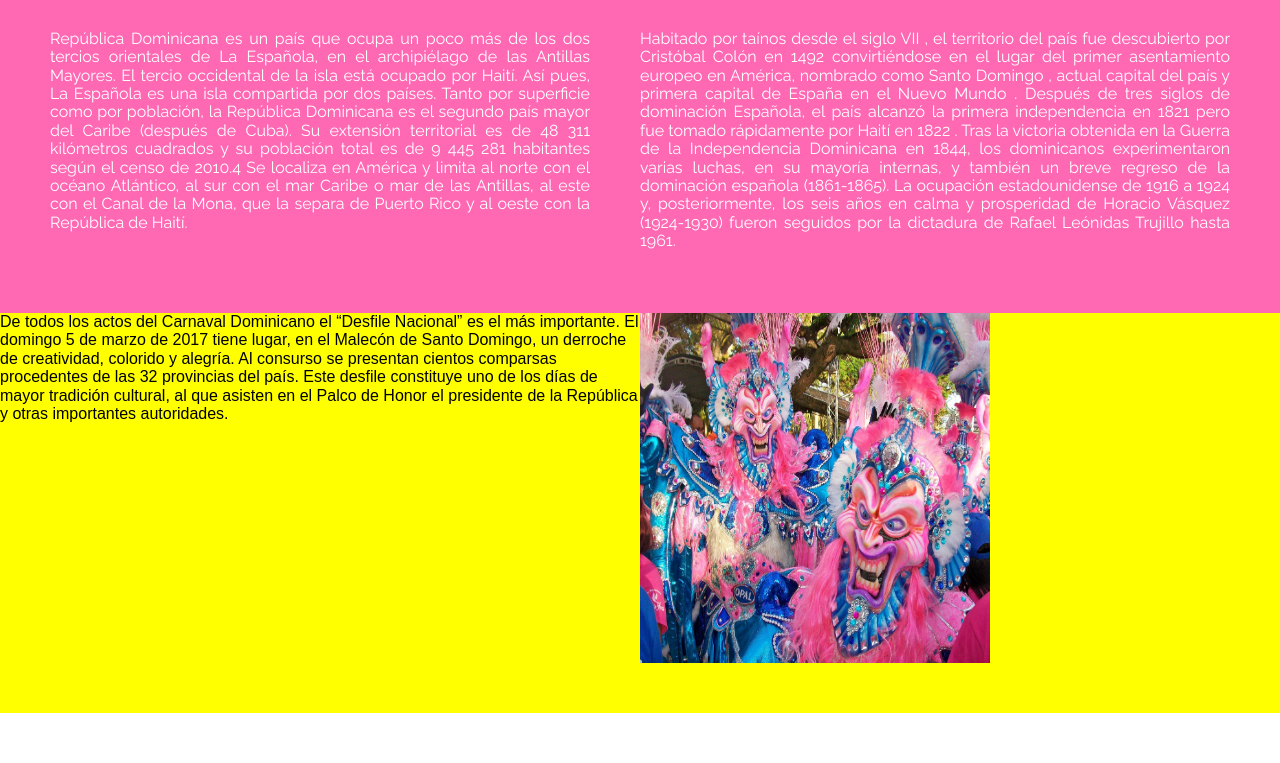
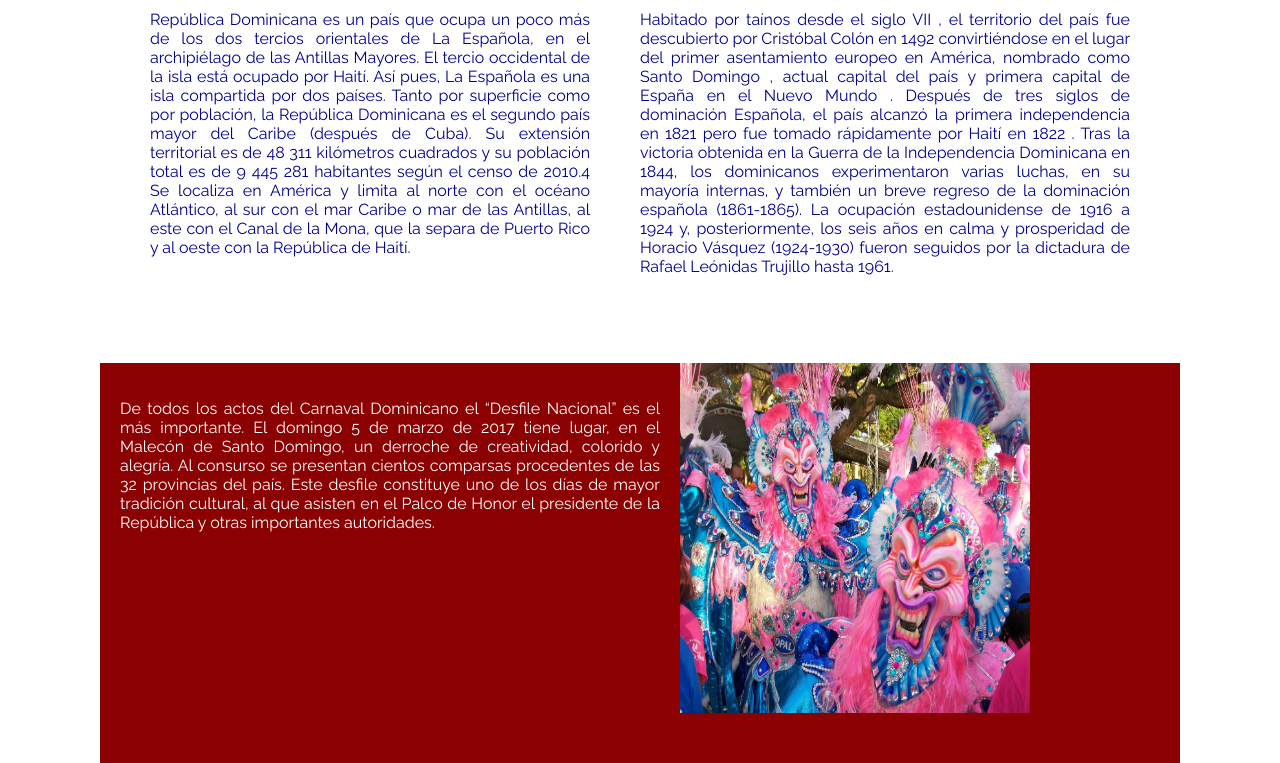
Before and after one commit to algenisromero/destinos, a plain HTML site: page index.html in a window 1280 px wide. Shown: the part 487-1250 px from the top of the page. Before the commit the page ends 1200 px from the top, so only its background shows below. Drawn offline with Linux system fonts and the light colour scheme.

Commit message:
Arreglando los colores

```diff
--- a/index.html
+++ b/index.html
@@ -8,7 +8,6 @@
     <title>Mejores Destinos</title>
     <link rel="stylesheet" href="style.css" type="text/css">
     <link href="https://fonts.googleapis.com/css?family=Raleway|Oxygen" rel="stylesheet">
-    <link rel="stylesheet" type="text/css" href="/modules/normalize.css">
 </head>
 
 <body>
--- a/style.css
+++ b/style.css
@@ -1,16 +1,11 @@
-* {
-    margin: 0;
-    padding: 0;
-    /*border: 1px solid blueviolet;*/
-}
 
 body {
-    width: 1280px;
+    width: 1080px;
     margin: 0 auto;
 }
 
 .jumbotron {
-    background-color: pink;
+    background-color: darkblue;
     height: 400px;
 }
 
@@ -37,12 +32,12 @@ h2 {
 .wrap {
     /*float: left;*/
     width: 100%;
-    height: 400px;
-    background-color: hotpink;
+    height: 450px;
+    background-color: white;
 }
 
 .wrap h1 {
-    color: white;
+    color: darkblue;
     font-family: 'Oxygen', sans-serif;
     text-align: center;
     text-transform: uppercase;
@@ -58,20 +53,29 @@ h2 {
 .ptxt {
     font-family: 'Raleway', sans-serif;
     text-align: justify;
-    padding: 50px;
-    color: white;
+    padding: 10px 50px 10px 50px;
+    color: darkblue;
 }
 
 .content {
     width: 100%;
     height: 400px;
-    background-color: yellow;
+    background-color: darkred;
 }
 .content > p {
+    font-family: 'Raleway', sans-serif;
+    text-align: justify;
     float: left;
     width: 50%;
+    padding: 20px;
+    color: white;
 }
 .content > img {
     width: 350px;
     height: 350px;
 }
+@media (max-width: 720px){
+    body {
+        background-color: red;
+    }
+}
```
